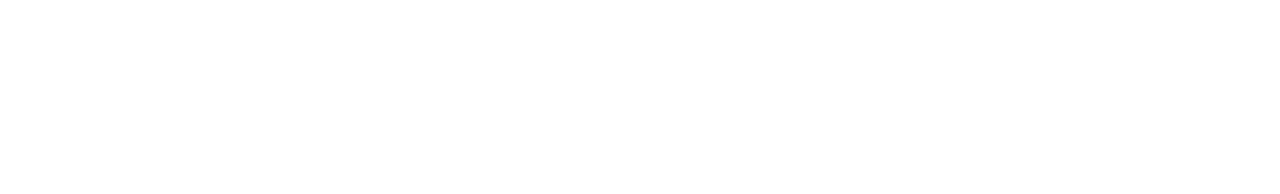
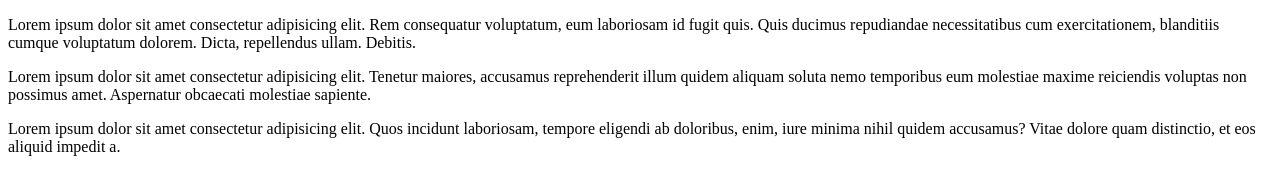
Before and after one commit to uswebber/git-jan-project, a plain HTML site: page index.html in a window 1280 px wide. Drawn offline with Linux system fonts and the light colour scheme.

Commit message:
first commit

```diff
--- a/index.html
+++ b/index.html
@@ -6,6 +6,8 @@
     <title>Document</title>
 </head>
 <body>
-
+    <p>Lorem ipsum dolor sit amet consectetur adipisicing elit. Rem consequatur voluptatum, eum laboriosam id fugit quis. Quis ducimus repudiandae necessitatibus cum exercitationem, blanditiis cumque voluptatum dolorem. Dicta, repellendus ullam. Debitis.</p>
+    <p>Lorem ipsum dolor sit amet consectetur adipisicing elit. Tenetur maiores, accusamus reprehenderit illum quidem aliquam soluta nemo temporibus eum molestiae maxime reiciendis voluptas non possimus amet. Aspernatur obcaecati molestiae sapiente.</p>
+    <p>Lorem ipsum dolor sit amet consectetur adipisicing elit. Quos incidunt laboriosam, tempore eligendi ab doloribus, enim, iure minima nihil quidem accusamus? Vitae dolore quam distinctio, et eos aliquid impedit a.</p>
 </body>
 </html>
```
